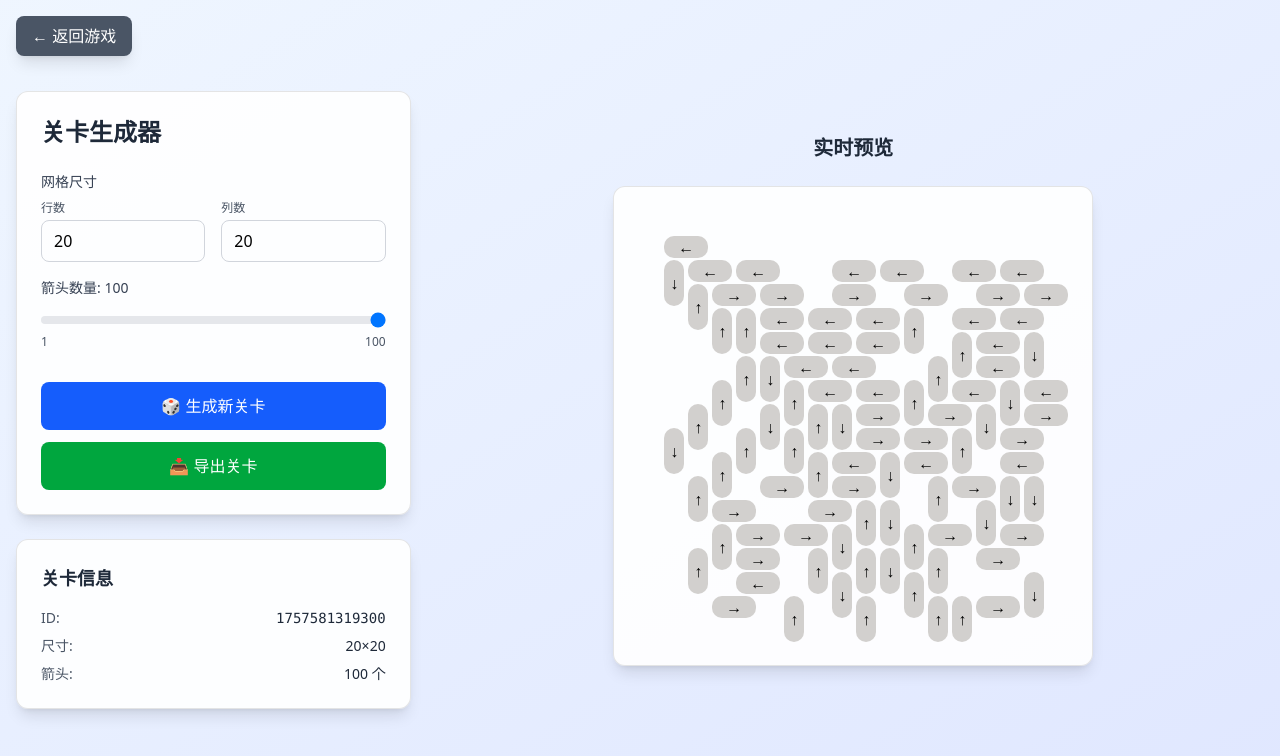
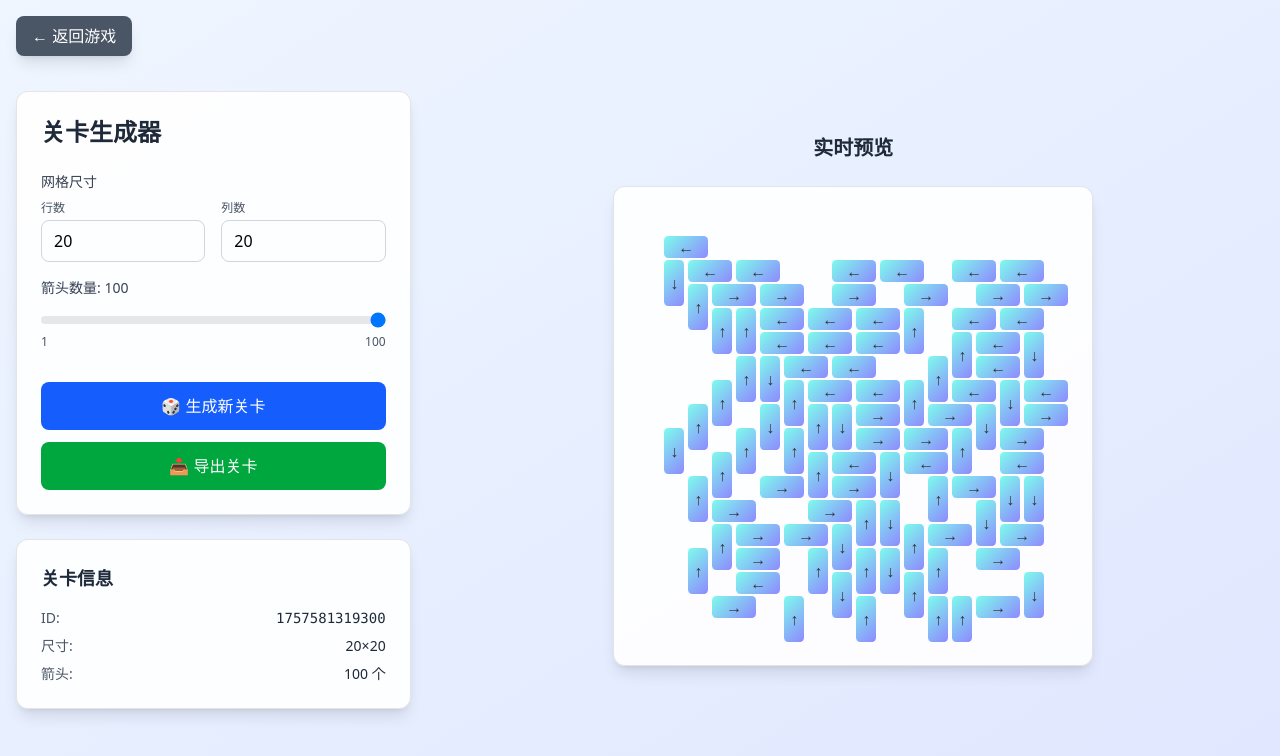
Before and after one commit to bzpen/three-game, a Next.js app: page /generator in a window 1280 px wide. Shown: the top 756 px of the page. Built offline with nearby package versions, Linux system fonts and the light colour scheme.

Commit message:
feat： 优化界面

```diff
--- a/src/app/element.css
+++ b/src/app/element.css
@@ -17,12 +17,11 @@
     display: flex;
     align-items: center;
     justify-content: center;
-    background-color: #d2d0ce;
-    border-radius: 10px;
+    opacity: 0.8;
 }
 
 .arrow-content:hover {
-    background-color: #fff;
+    opacity: 1;
 }
 
 /* 编辑器模式样式 */
--- a/src/core/element/Arrow.ts
+++ b/src/core/element/Arrow.ts
@@ -1,5 +1,6 @@
 // Arrow.ts
 // 箭头类
+import { getRandomColor } from '@/utils/ColorUtils';
 import GameView from '../GameView';
 import StaticElement from './StaticElement';
 import { ElementData } from '@/types';
@@ -18,6 +19,11 @@ class Arrow extends StaticElement {
         contentDom.className = 'arrow-content';
         this._elementDom.appendChild(contentDom);
 
+        contentDom.style.borderRadius =
+            this._direction === 'left' || this._direction === 'right' ? '10% / 20%' : '20% / 10%';
+
+        contentDom.style.background = getRandomColor();
+
         // 根据方向设置箭头符号
         const arrowSymbols = {
             up: '↑',
--- /dev/null
+++ b/src/utils/ColorUtils.ts
@@ -0,0 +1,7 @@
+export const colors = ['linear-gradient(135deg,#5efce8,#736efe)'];
+
+export const getRandomColor = () => {
+    const randomIndex = Math.floor(Math.random() * colors.length);
+
+    return colors[randomIndex];
+};
```
